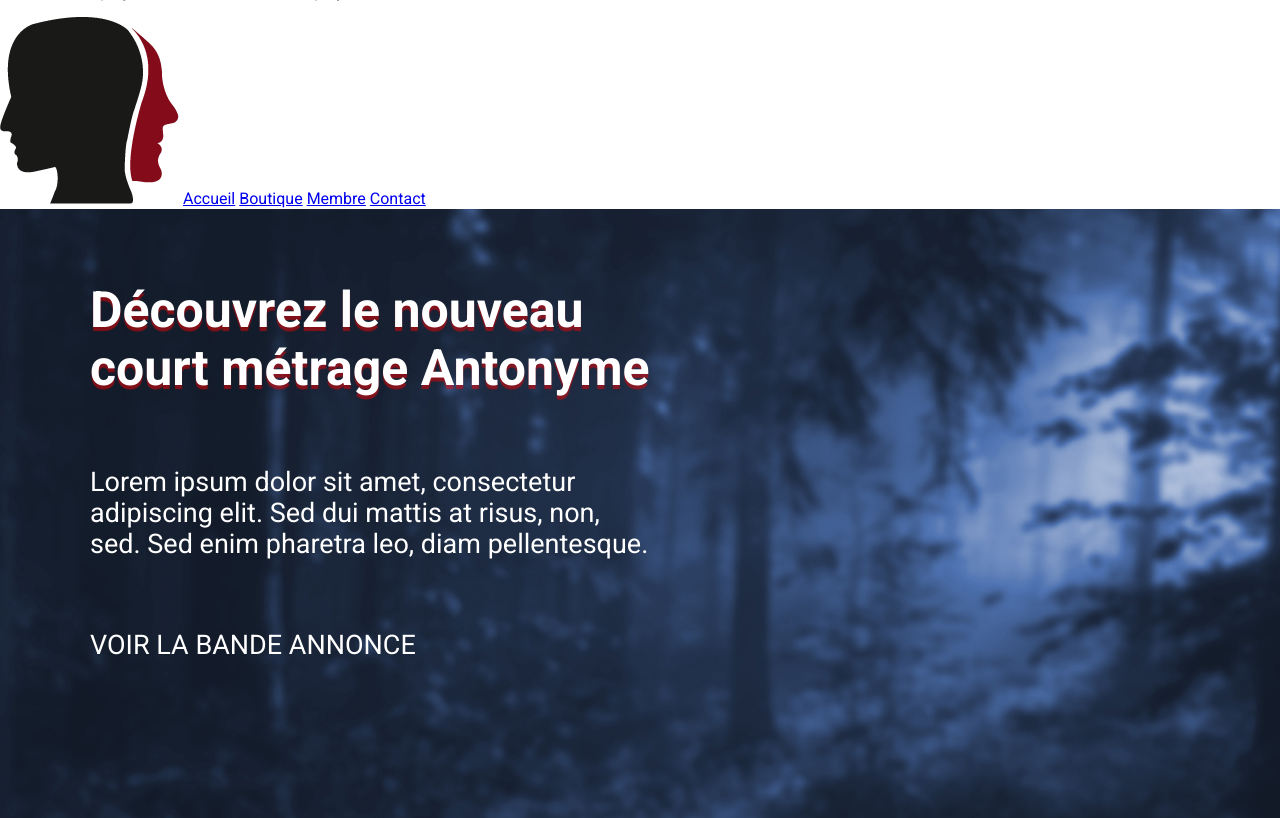
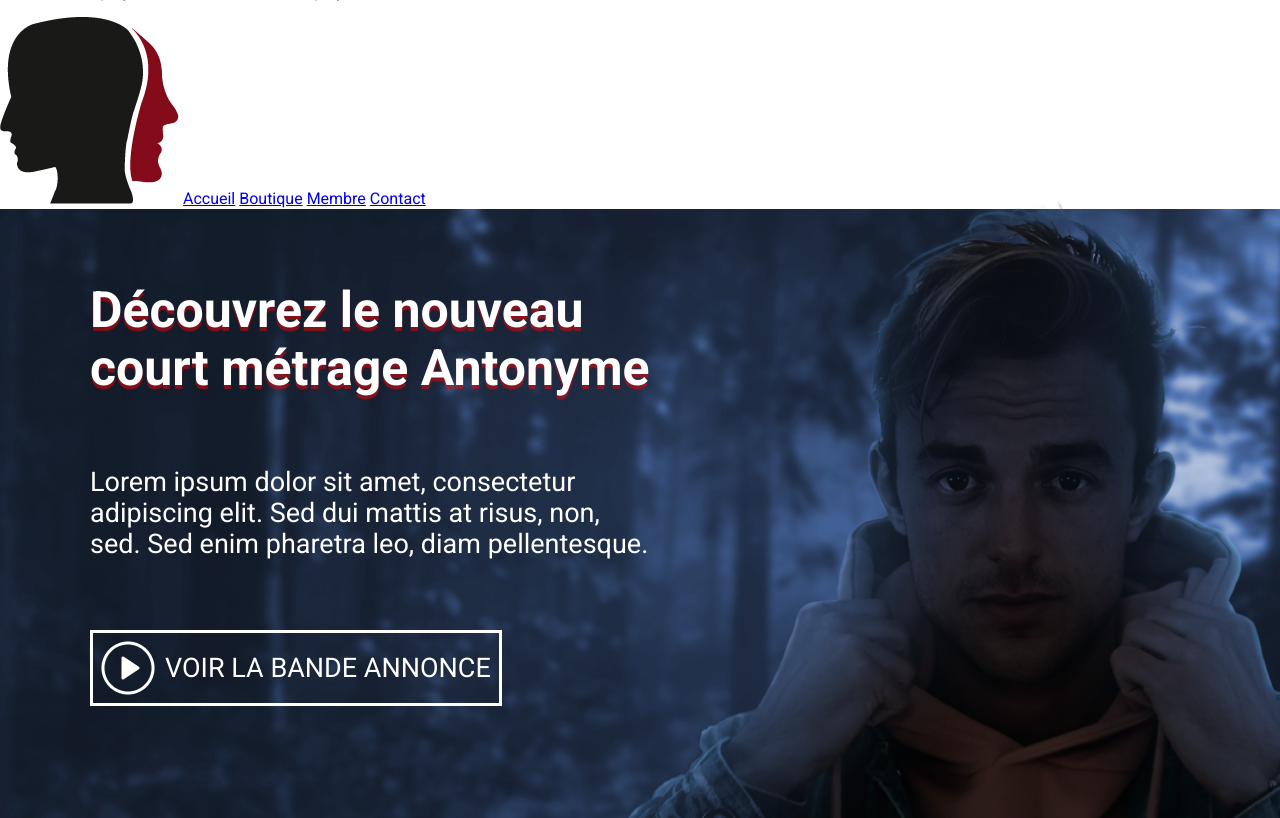
Before and after one commit to Balfoo/Antonyme, a PHP site: page /antonyme/ in a window 1280 px wide. Shown: the part 33-851 px from the top of the page. Run offline with PHP 8.4, Linux system fonts and the light colour scheme.

Commit message:
Page d'accueil

```diff
--- a/asset/accueil.css
+++ b/asset/accueil.css
@@ -13,10 +13,82 @@
 }
 
 .accueil_voir-ba {
+    font-size: 27px;
+    display: flex;
+    flex-direction: row;
+    align-items: center;
+    border: 3px white solid;
+    padding: 8px;
+    display: inline-flex;
+    transition: 0.2s;
+}
+.accueil_voir-ba:hover {
+    background: #840C1A;
+    transition: 0.2s;
+    cursor: pointer;
+}
+
+.accueil_voir-ba > a {
+    margin-left: 10px;
+    text-decoration: none;
     color: white;
-    font-size: 27px;
 }
 
 .accueil_texte-banniere {
     padding: 40px 49% 160px 0;
+    position: relative;
 }
+
+.accueil_video {
+    margin: 10px auto 0px 10px;
+    padding-bottom: 30px;
+}
+
+.accueil_video iframe {
+    width: 230px;
+    height: 130px;
+    margin-left: 6px;
+}
+
+.accueil_bande-annonce {
+    overflow:hidden;
+    padding-bottom:56.25%;
+    position:relative;
+    height:0;
+}
+
+.accueil_bande-annonce iframe {
+    left:0;
+    top:0;
+    height:100%;
+    width:100%;
+    position:absolute;
+}
+
+.accueil_personnage-div {
+    position: relative;
+    margin-bottom: -5px;
+}
+
+.accueil_personnage-img {
+    position: absolute;
+    bottom: 0;
+    right: 0;
+}
+
+
+@media (max-width:1000px) {
+    .accueil_personnage-img {
+        display: none;
+    }
+
+    .accueil_texte-banniere {
+        text-align: center;
+        padding: 20px 0;
+  }
+
+  .accueil_video {
+    text-align: center;
+  }
+
+}
--- a/asset/style.css
+++ b/asset/style.css
@@ -4,7 +4,7 @@ body {
 
 .container {
   max-width: 1100px;
-  margin: 0 auto;
+  margin: 0px auto;
 }
 
 h1 {
@@ -14,7 +14,18 @@ h1 {
 }
 
 .infos_bas {
-    display: flex;
-    justify-content: space-evenly;
-    align-items: baseline;
+  display: flex;
+  justify-content: space-evenly;
+  align-items: baseline;
+}
+
+
+
+
+
+@media (max-width:1240px) {
+  .container {        /*Marge minimale sur les bord sur petit écran*/
+      margin: 0 30px 0 30px;
   }
+
+}
--- a/partials/_body.php
+++ b/partials/_body.php
@@ -1,25 +1,34 @@
 <body>
 <section>
+
+  <div class="accueil_personnage-div">
+  <div class="accueil_personnage-img"><img src="asset/img/perso1.png" alt="personnage"></div>
 
     <div class="accueil_banniere">
       <div class="container">
         <div class="accueil_texte-banniere">
           <h1>Découvrez le nouveau court métrage Antonyme</h1>
           <p>Lorem ipsum dolor sit amet, consectetur adipiscing elit. Sed dui mattis at risus, non, sed. Sed enim pharetra leo, diam pellentesque.</p>
-          <div class="accueil_voir-ba">VOIR LA BANDE ANNONCE</div>
+          <div class="accueil_voir-ba"><img src="asset/img/play.png" alt="play"><a id="voir-bd" href="#accueil_bande-annonce">VOIR LA BANDE ANNONCE</a></div>
         </div>
       </div>
     </div>
 
     <div class="accueil_video container">
-      <iframe src="https://www.youtube.com/embed/dQw4w9WgXcQ" title="YouTube video player" frameborder="0" allow="accelerometer; autoplay; clipboard-write; encrypted-media; gyroscope; picture-in-picture" allowfullscreen></iframe>
-      <iframe src="https://www.youtube.com/embed/dQw4w9WgXcQ" title="YouTube video player" frameborder="0" allow="accelerometer; autoplay; clipboard-write; encrypted-media; gyroscope; picture-in-picture" allowfullscreen></iframe>
-      <iframe src="https://www.youtube.com/embed/dQw4w9WgXcQ" title="YouTube video player" frameborder="0" allow="accelerometer; autoplay; clipboard-write; encrypted-media; gyroscope; picture-in-picture" allowfullscreen></iframe>
+      <iframe width="560" height="315" src="https://www.youtube.com/embed/dQw4w9WgXcQ" title="YouTube video player" frameborder="0" allow="accelerometer; autoplay; clipboard-write; encrypted-media; gyroscope; picture-in-picture" allowfullscreen></iframe>
     </div>
 
-    <div class="accueil_bande-annonce">
-       <iframe src="https://www.youtube.com/embed/dQw4w9WgXcQ" title="YouTube video player" frameborder="0" allow="accelerometer; autoplay; clipboard-write; encrypted-media; gyroscope; picture-in-picture" allowfullscreen></iframe>
+  </div>
+
+    <div class="accueil_bande-annonce" id="accueil_bande-annonce">
+       <iframe id="player_bande-annonce" width="560" height="315" src="https://www.youtube.com/embed/dQw4w9WgXcQ" title="YouTube video player" frameborder="0" allow="accelerometer; autoplay; clipboard-write; encrypted-media; gyroscope; picture-in-picture" allowfullscreen></iframe>
     </div>
+
+    <!--<script>
+      let voirbd = document.getElementById('voir-bd')
+      let playerBd = document.getElementById('player_bande-annonce')
+     voirbd.addEventListener("click", () => playerBd.playVideo() )
+    </script>-->
 
   </section>
 </body>
```
Also changed, not shown: asset/img/perso1.png (added), asset/img/play.png (added).
